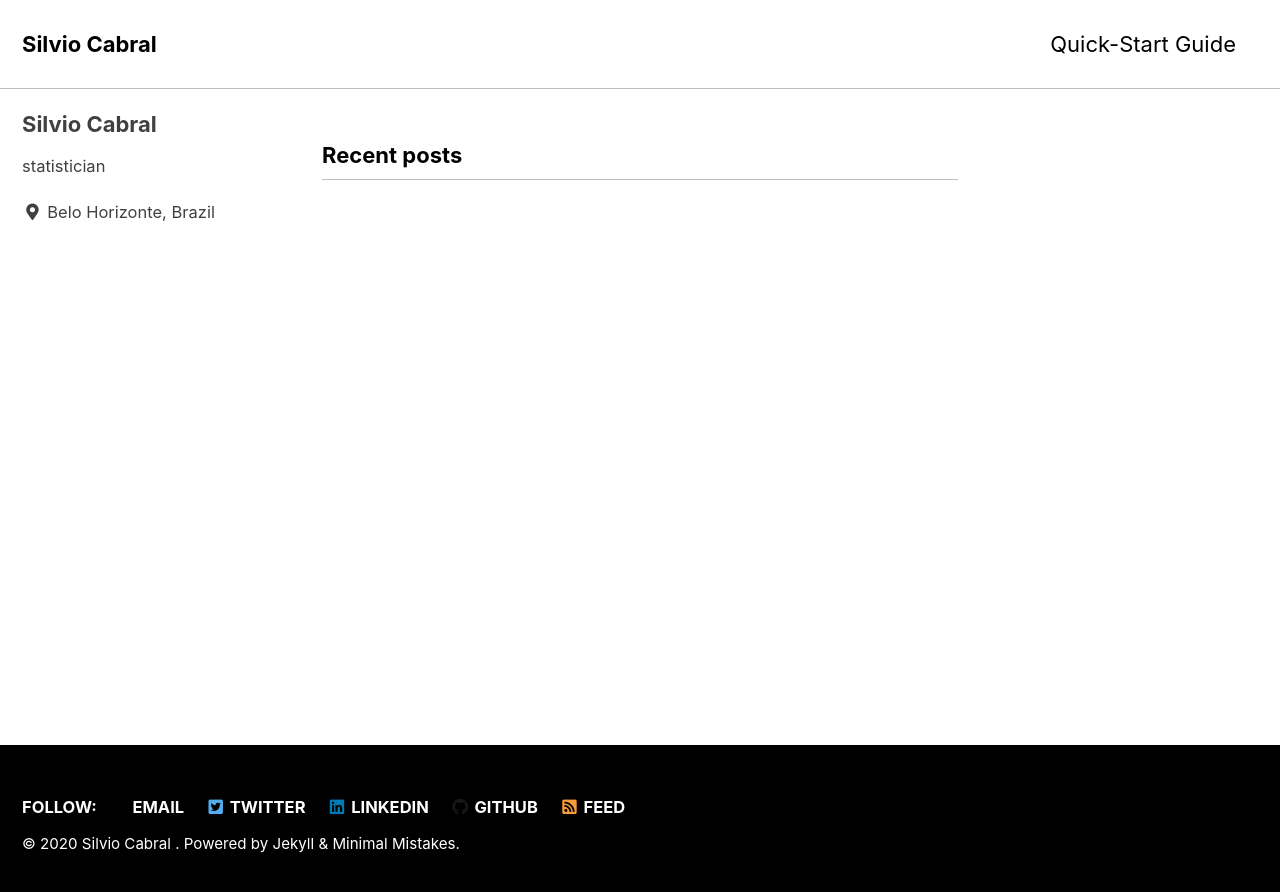
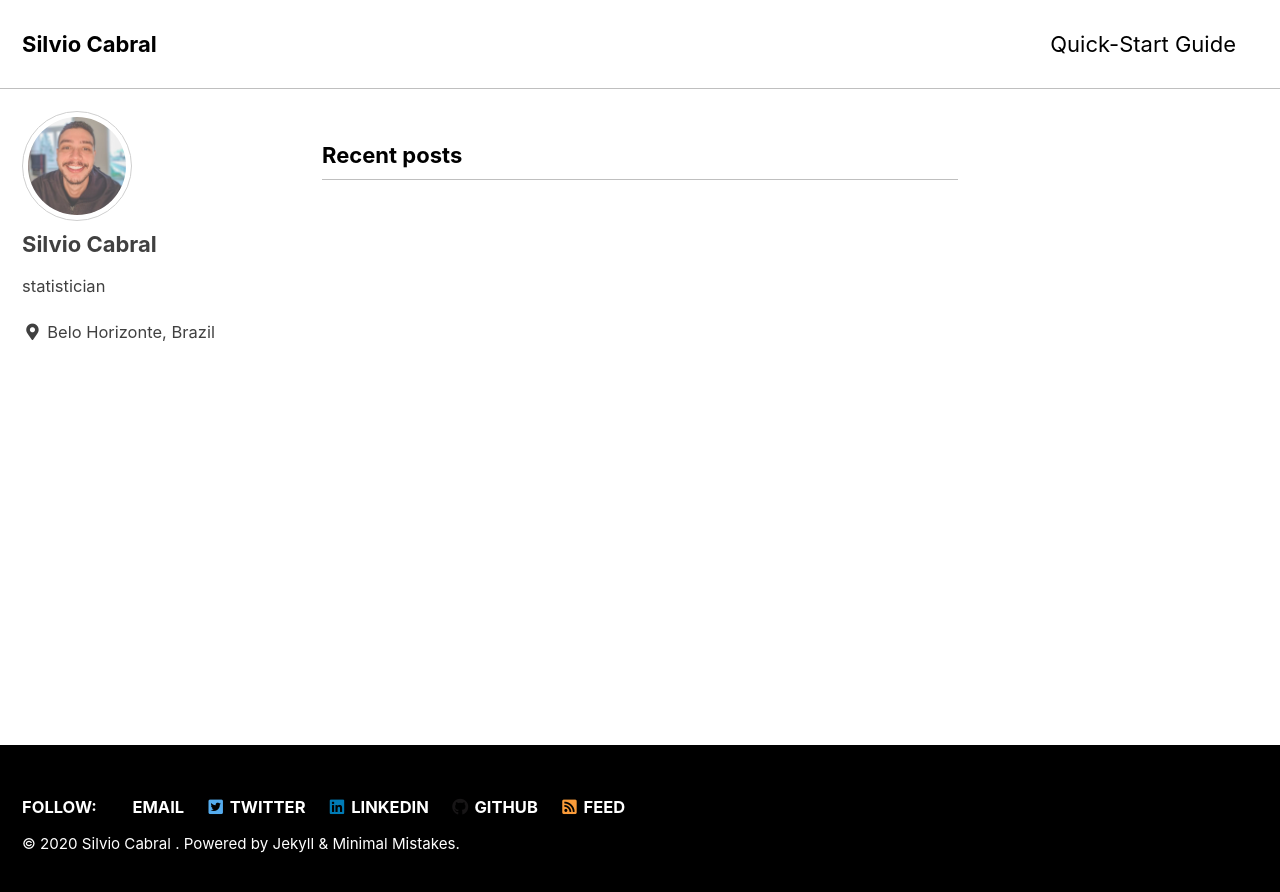
Before and after one commit to scpatricio/scpatricio.github.io, a Jekyll site: the page built from index.html, in a window 1280 px wide. Shown: the top 892 px of the page. Built offline with Jekyll 4.4.1, drawn with Linux system fonts in a browser that asks for light colours; cached includes are drawn as plain includes; the list of posts is cut into pages by our own code.

Commit message:
new github commit

```diff
--- a/_config.yml
+++ b/_config.yml
@@ -12,7 +12,7 @@
 
 # theme                  : "minimal-mistakes-jekyll"
 # remote_theme           : "mmistakes/minimal-mistakes"
-minimal_mistakes_skin    : "contrast" # "air", "aqua", "contrast", "dark", "dirt", "neon", "mint", "plum", "sunrise"
+minimal_mistakes_skin    : "contrast " # "air", "aqua", "contrast", "dark", "dirt", "neon", "mint", "plum", "sunrise"
 
 # Site Settings
 locale                   : "en-US"
@@ -94,7 +94,7 @@
 # Site Author
 author:
   name             : "Silvio Cabral"
-  avatar           : # path of avatar image, e.g. "/assets/images/bio-photo.jpg"
+  avatar           : "images/bio_photo.jpeg" # path of avatar image, e.g. "/assets/images/bio-photo.jpg"
   bio              : "statistician"
   location         : "Belo Horizonte, Brazil"
   email            : #"silviocabralpatricio@msn.com"
```
Also changed, not shown: images/bio_photo.jpeg (added), 1 other file.
